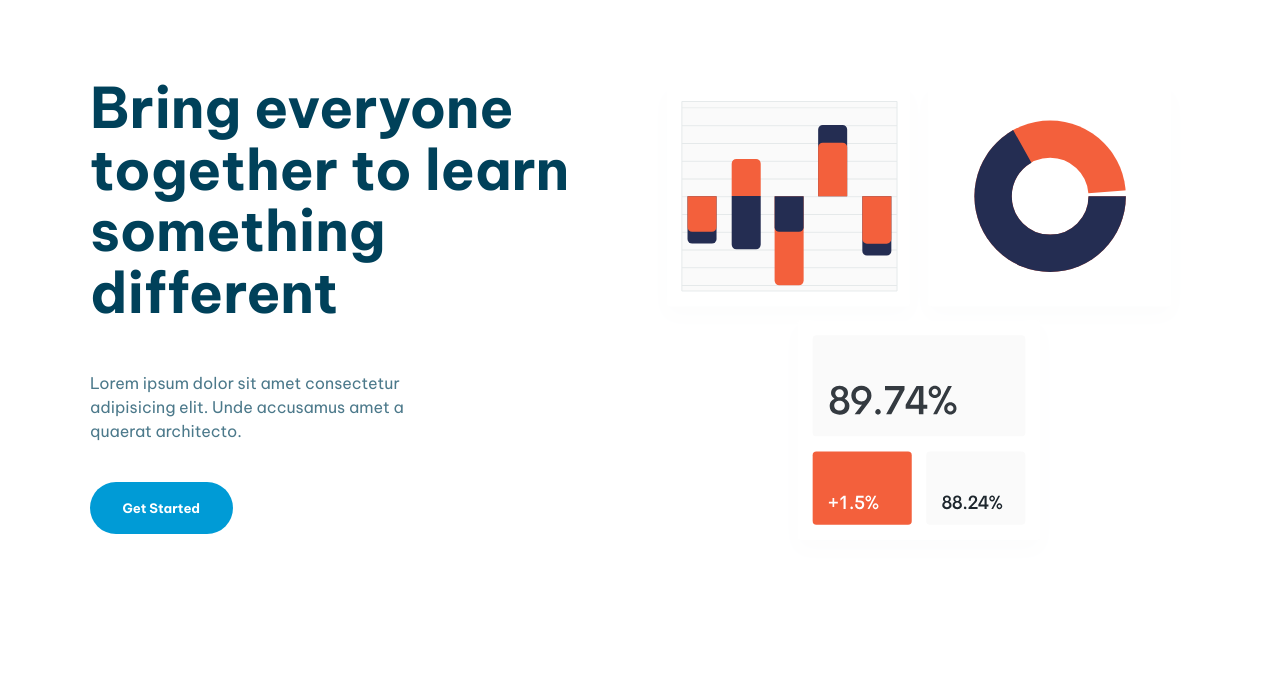
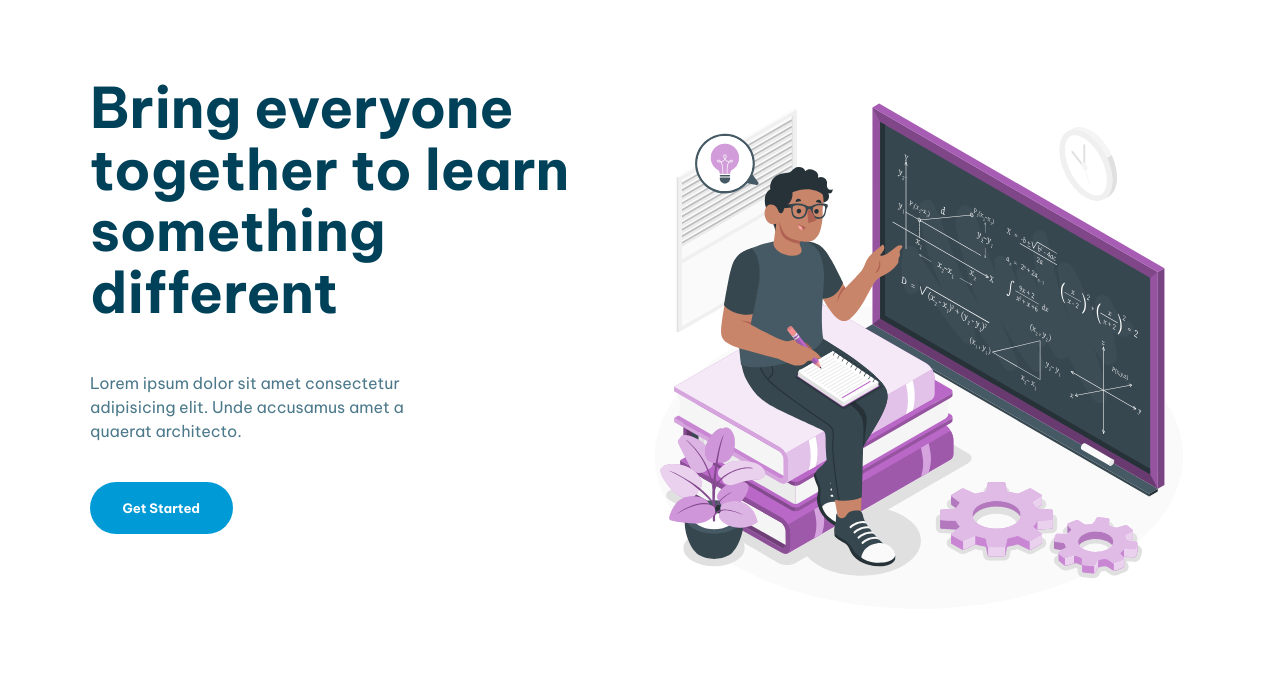
Before and after one commit to sedeni16/sedeni16.github.io, a website built with Vite: page index.html in a window 1280 px wide. Shown: the part 105-800 px from the top of the page. Built offline with nearby package versions, Linux system fonts and the light colour scheme.

Commit message:
changingImage
change image intro

```diff
--- a/index.html
+++ b/index.html
@@ -58,7 +58,7 @@
               <button class="button">Get Started</button>
             </div>
             <div>
-            <img src="images/illustration-intro.svg" alt="">
+            <img src="images/intro-v1.svg" alt="">
           </div>
           </div>
         </div>
```
Also changed, not shown: images/intro-v1.svg (added).
